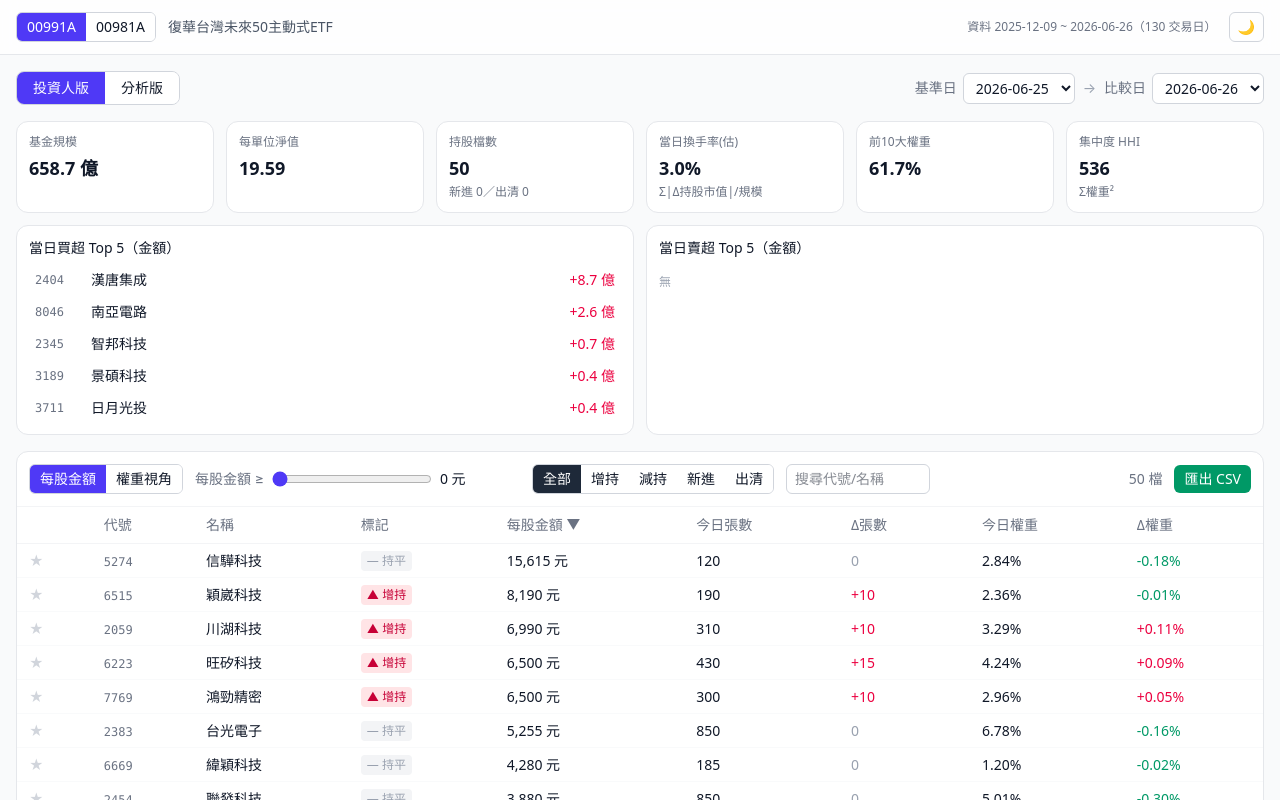
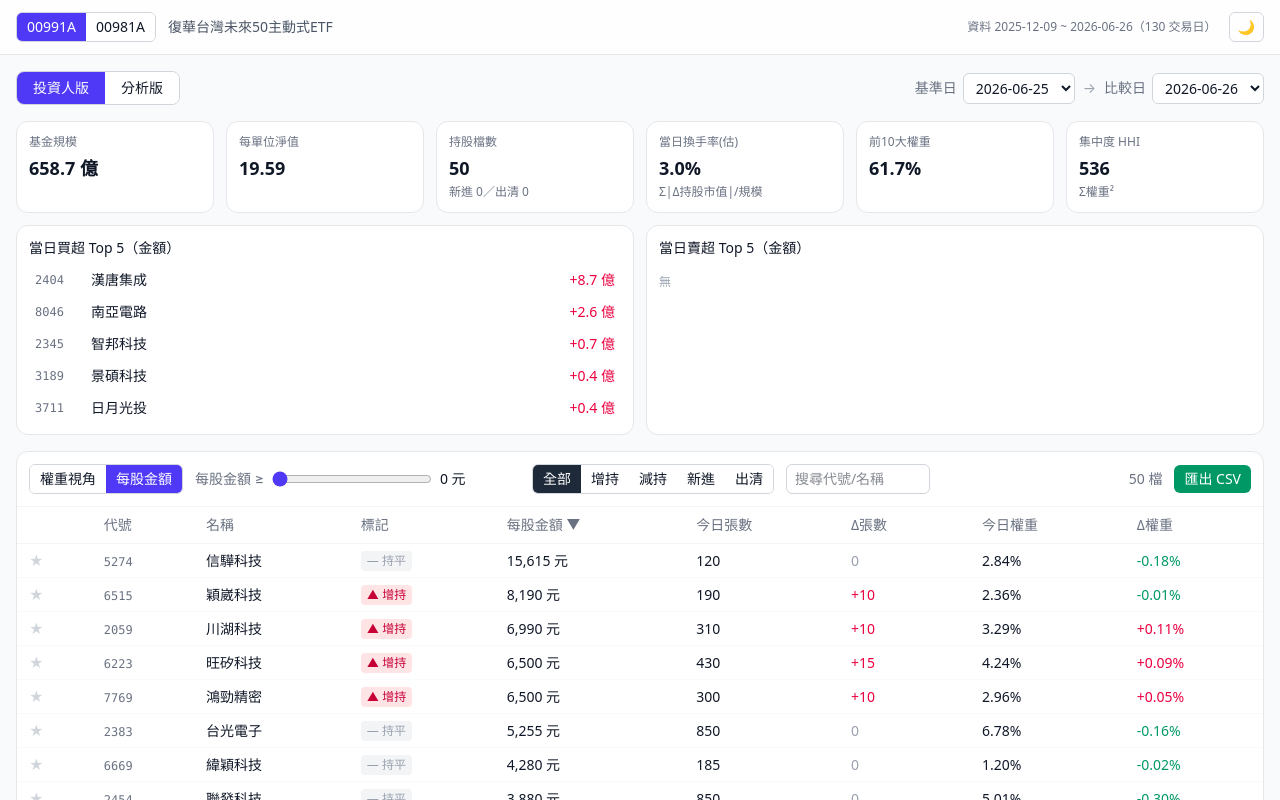
Before and after one commit to hsieh0916/stock-repo, a React (Vite) app in the folder web/: page / in a window 1280 px wide. Shown: the top 800 px of the page. Built offline with nearby package versions, Linux system fonts and the light colour scheme.

Commit message:
ui: 切換按鈕順序改為「權重視角」在前、「每股金額」在後
Co-Authored-By: Claude Sonnet 4.6 <noreply@anthropic.com>

```diff
--- a/web/public/sectors.json
+++ b/web/public/sectors.json
@@ -1 +1 @@
-{"6781":"電子零組件業","2454":"半導體業","8210":"電腦及週邊設備業","2383":"電子零組件業","2404":"其他電子業","2368":"電子零組件業","2882":"金融保險業","2317":"其他電子業","1477":"紡織纖維","2382":"電腦及週邊設備業","2345":"通信網路業","3324":"其他電子業","2645":"航運業","2313":"電子零組件業","2885":"金融保險業","3017":"電腦及週邊設備業","2330":"半導體業","2337":"半導體業","8046":"電子零組件業","3653":"電子零組件業","2308":"電子零組件業","3044":"電子零組件業","6669":"電腦及週邊設備業","2059":"電子零組件業","2412":"通信網路業","2449":"半導體業","4958":"電子零組件業","3293":"文化創意業","6805":"電子零組件業","6442":"通信網路業","7769":"半導體業","6510":"半導體業","8299":"半導體業","2891":"金融保險業","6274":"電子零組件業","3045":"通信網路業","3661":"半導體業","2881":"金融保險業","3443":"半導體業","6223":"半導體業","2303":"半導體業","3665":"其他電子業","5347":"半導體業","3189":"半導體業","3231":"電腦及週邊設備業","2408":"半導體業","6505":"油電燃氣業","5871":"其他業","2301":"電腦及週邊設備業","6239":"半導體業","3042":"電子零組件業","1605":"電器電纜","2344":"半導體業","5274":"半導體業","2603":"航運業","8996":"電機機械","2492":"電子零組件業","2327":"電子零組件業","3081":"通信網路業","6409":"其他電子業","6515":"半導體業","3711":"半導體業","8358":"電子零組件業","3036":"電子通路業","1519":"電機機械","1590":"電機機械","1303":"塑膠工業","2890":"金融保險業","8464":"居家生活","3037":"電子零組件業","2360":"其他電子業"}
+{"6669":"電腦及週邊設備業","1303":"塑膠工業","2360":"其他電子業","3189":"半導體業","3324":"其他電子業","8046":"電子零組件業","8464":"居家生活","2303":"半導體業","5871":"其他業","2408":"半導體業","3231":"電腦及週邊設備業","3045":"通信網路業","2885":"金融保險業","2330":"半導體業","2059":"電子零組件業","2449":"半導體業","3036":"電子通路業","2345":"通信網路業","2454":"半導體業","2890":"金融保險業","3665":"其他電子業","2313":"電子零組件業","3017":"電腦及週邊設備業","2344":"半導體業","2327":"電子零組件業","2881":"金融保險業","3443":"半導體業","1605":"電器電纜","4958":"電子零組件業","5274":"半導體業","6505":"油電燃氣業","6515":"半導體業","8299":"半導體業","6274":"電子零組件業","6409":"其他電子業","3293":"文化創意業","2368":"電子零組件業","1590":"電機機械","8358":"電子零組件業","2603":"航運業","8996":"電機機械","1519":"電機機械","2383":"電子零組件業","6442":"通信網路業","2308":"電子零組件業","2645":"航運業","3653":"電子零組件業","5347":"半導體業","3042":"電子零組件業","6805":"電子零組件業","2412":"通信網路業","2317":"其他電子業","1477":"紡織纖維","3711":"半導體業","6510":"半導體業","2882":"金融保險業","2404":"其他電子業","2337":"半導體業","3081":"通信網路業","3661":"半導體業","2492":"電子零組件業","2301":"電腦及週邊設備業","6781":"電子零組件業","2382":"電腦及週邊設備業","2891":"金融保險業","3044":"電子零組件業","7769":"半導體業","6223":"半導體業","8210":"電腦及週邊設備業","6239":"半導體業","3037":"電子零組件業"}
--- a/web/src/components/ChangeTable.tsx
+++ b/web/src/components/ChangeTable.tsx
@@ -160,7 +160,7 @@ export function ChangeTable({ ds, baseDate, compareDate, onSelect, isWatched, on
       {/* controls */}
       <div className="flex flex-wrap items-center gap-3 p-3 border-b border-gray-100 dark:border-gray-800">
         <div className="inline-flex rounded-md border border-gray-300 dark:border-gray-700 overflow-hidden text-sm">
-          {(['price', 'weight'] as Metric[]).map((m) => (
+          {(['weight', 'price'] as Metric[]).map((m) => (
             <button
               key={m}
               onClick={() => switchMetric(m)}
```
Also changed, not shown: 1 other file (tests, documents, lock files or other folders).
